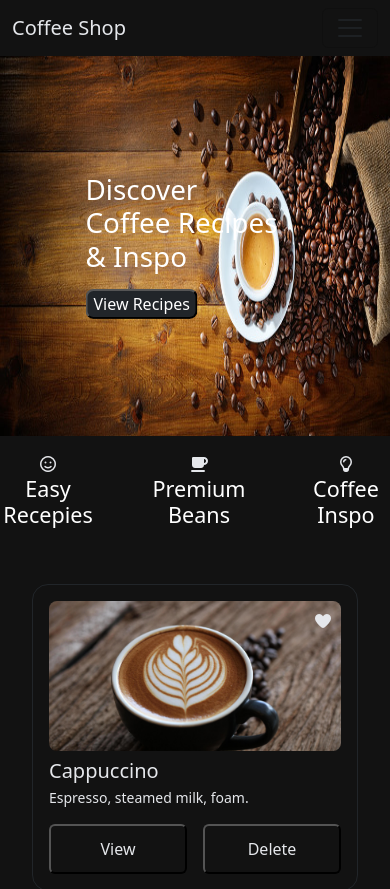
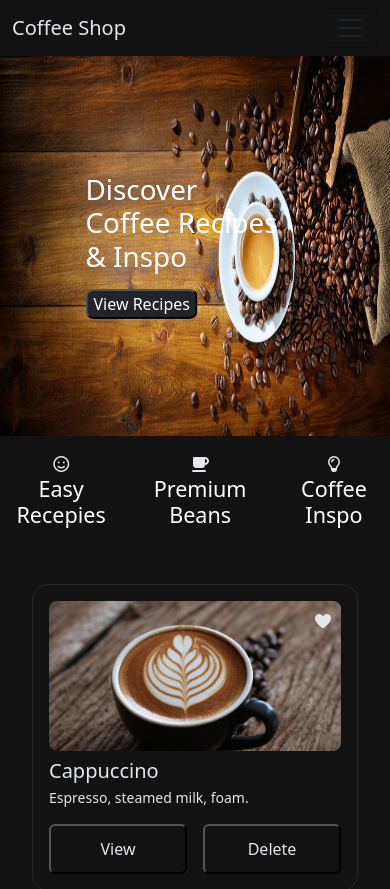
Before and after one commit to Socias93/coffeeShop, a React (Vite) app: page / in a window 390 px wide. Shown: the top 889 px of the page. Built offline with nearby package versions, Linux system fonts and the light colour scheme.

Commit message:
did cofffeetable and coffeeinfo responsive

```diff
--- a/src/components/CoffeeInfo.tsx
+++ b/src/components/CoffeeInfo.tsx
@@ -2,7 +2,7 @@ import { Link } from "react-router-dom";
 
 function CoffeeInfo() {
   return (
-    <div className="d-flex justify-content-center gap-5 my-3">
+    <div className="d-flex justify-content-center gap-2  gap-md-5 gap-lg-5 my-3">
       <div className="text-center">
         <i className="fa-regular fa-face-smile"></i>
         <Link
--- a/src/components/CoffeessTable.tsx
+++ b/src/components/CoffeessTable.tsx
@@ -14,7 +14,7 @@ function CoffeesTable({ onDelete, recipes, onLike }: Props) {
   return (
     <>
       <div className="container-lg px-3 py-3">
-        <div className="row row-cols-1 row-cols-sm-2 row-cols-md-2 row-cols-lg-3 g-4 justify-content-center">
+        <div className="row row-cols-1 row-cols-sm-2 row-cols-md-3 row-cols-lg-3 g-4 justify-content-center">
           {recipes.map((r) => (
             <div key={r.id} className="justify-content-center">
               <div className="p-3 border border-dark rounded-4 m-3">
```
